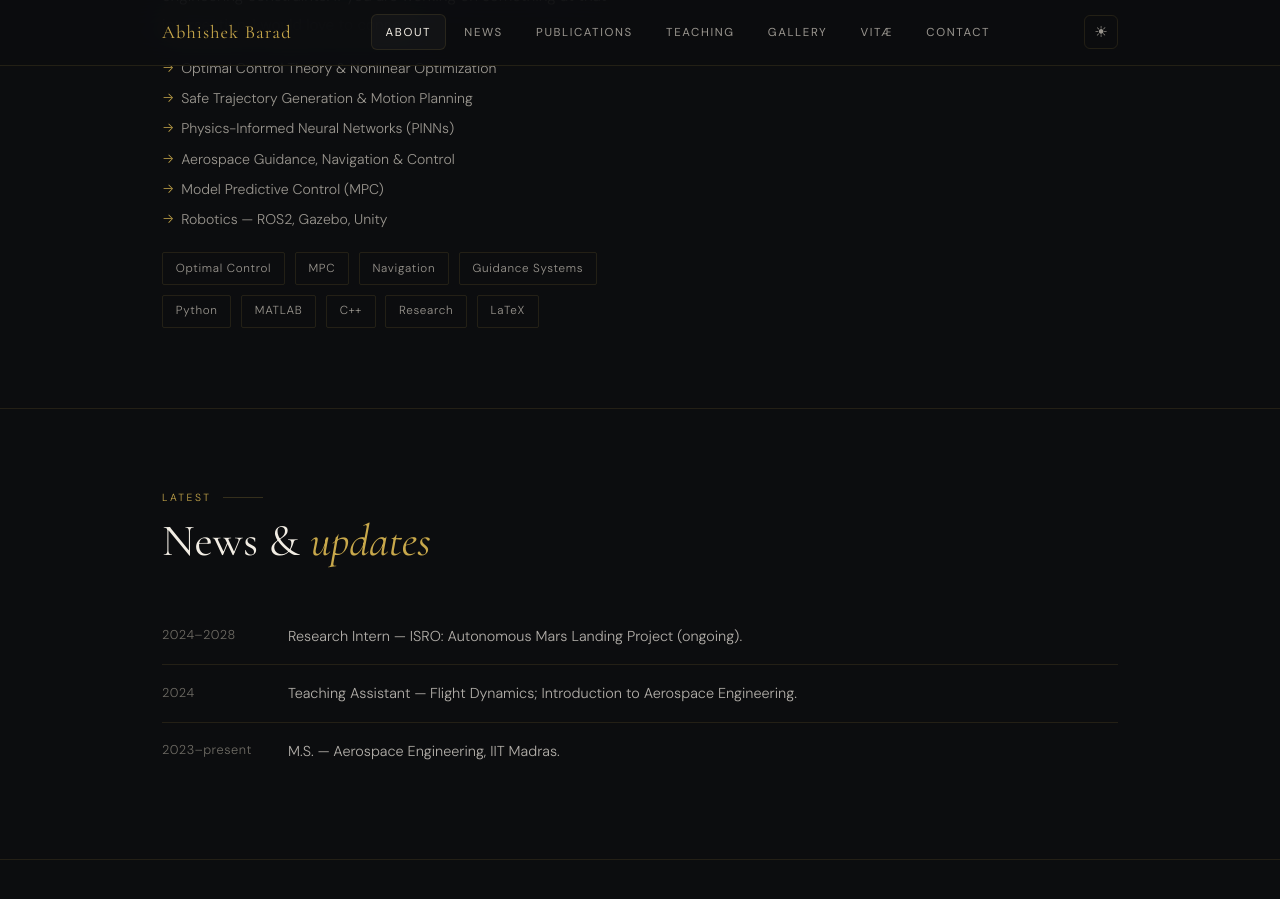
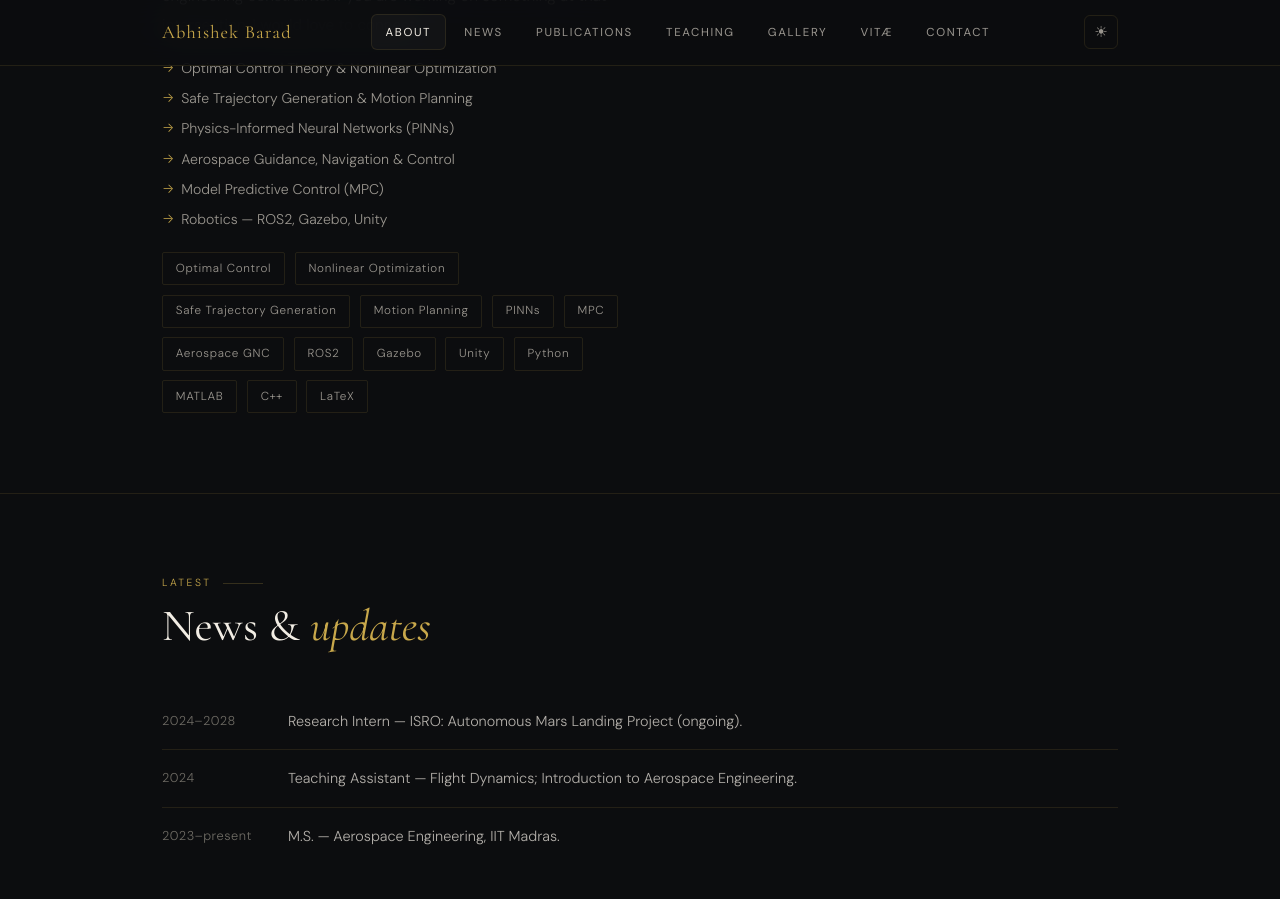
Before and after one commit to raj-abhishek-barad/raj-abhishek-barad.github.io, a Jekyll site: the page built from index.html, in a window 1280 px wide and 900 px high, scrolled down 1462 px. Built offline with Jekyll 4.4.1, drawn with Linux system fonts in a browser that asks for light colours.

Commit message:
Update index.html

```diff
--- a/index.html
+++ b/index.html
@@ -104,13 +104,18 @@ layout: default
           {% else %}
             <div class="tagcloud fade-in">
               <span>Optimal Control</span>
+              <span>Nonlinear Optimization</span>
+              <span>Safe Trajectory Generation</span>
+              <span>Motion Planning</span>
+              <span>PINNs</span>
               <span>MPC</span>
-            <span>Navigation</span>
-            <span>Guidance Systems</span>
+              <span>Aerospace GNC</span>
+              <span>ROS2</span>
+              <span>Gazebo</span>
+              <span>Unity</span>
               <span>Python</span>
               <span>MATLAB</span>
               <span>C++</span>
-            <span>Research</span>
               <span>LaTeX</span>
             </div>
           {% endif %}
```
Lines whose indentation alone changed are shown as unchanged.
